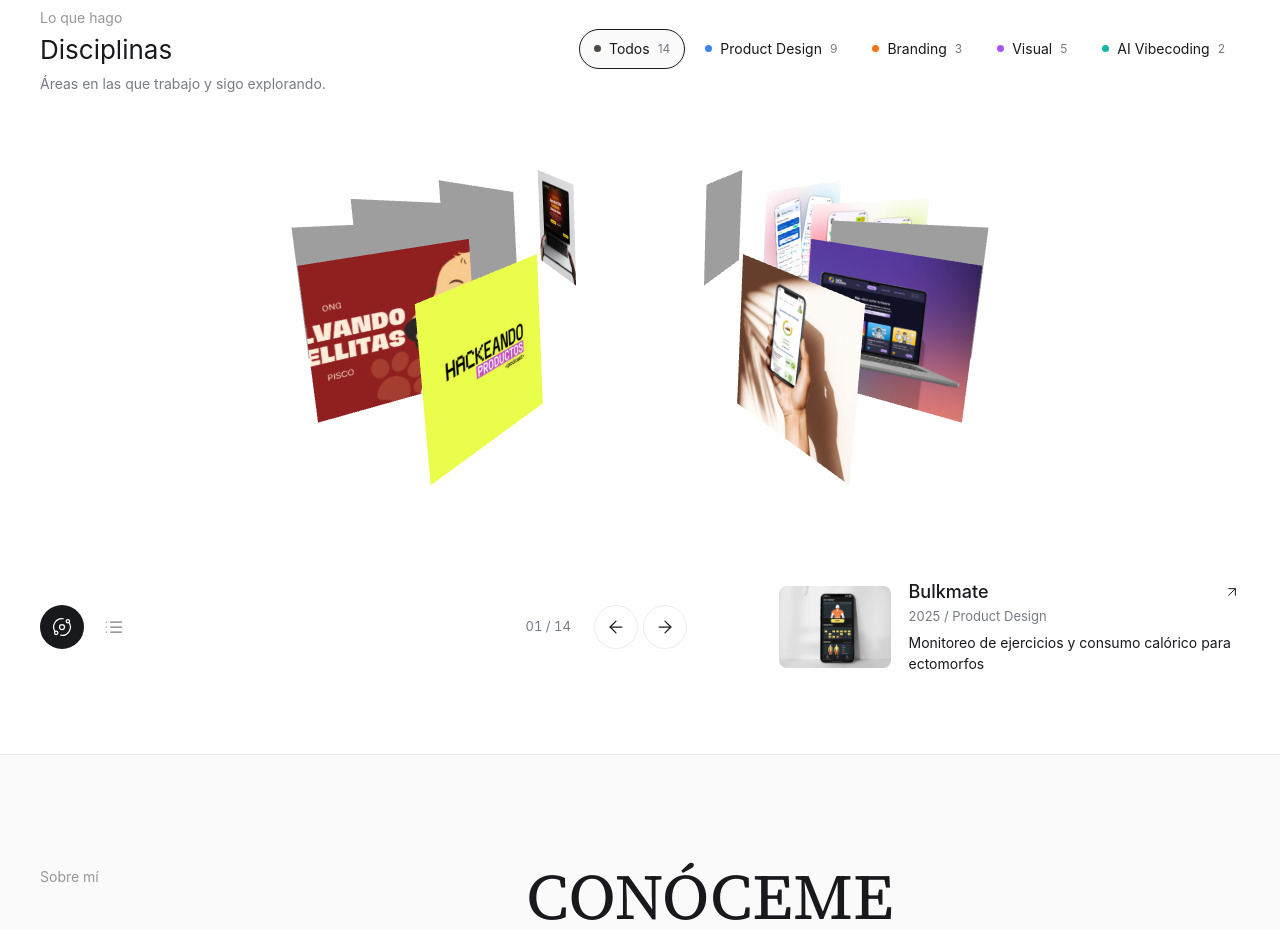
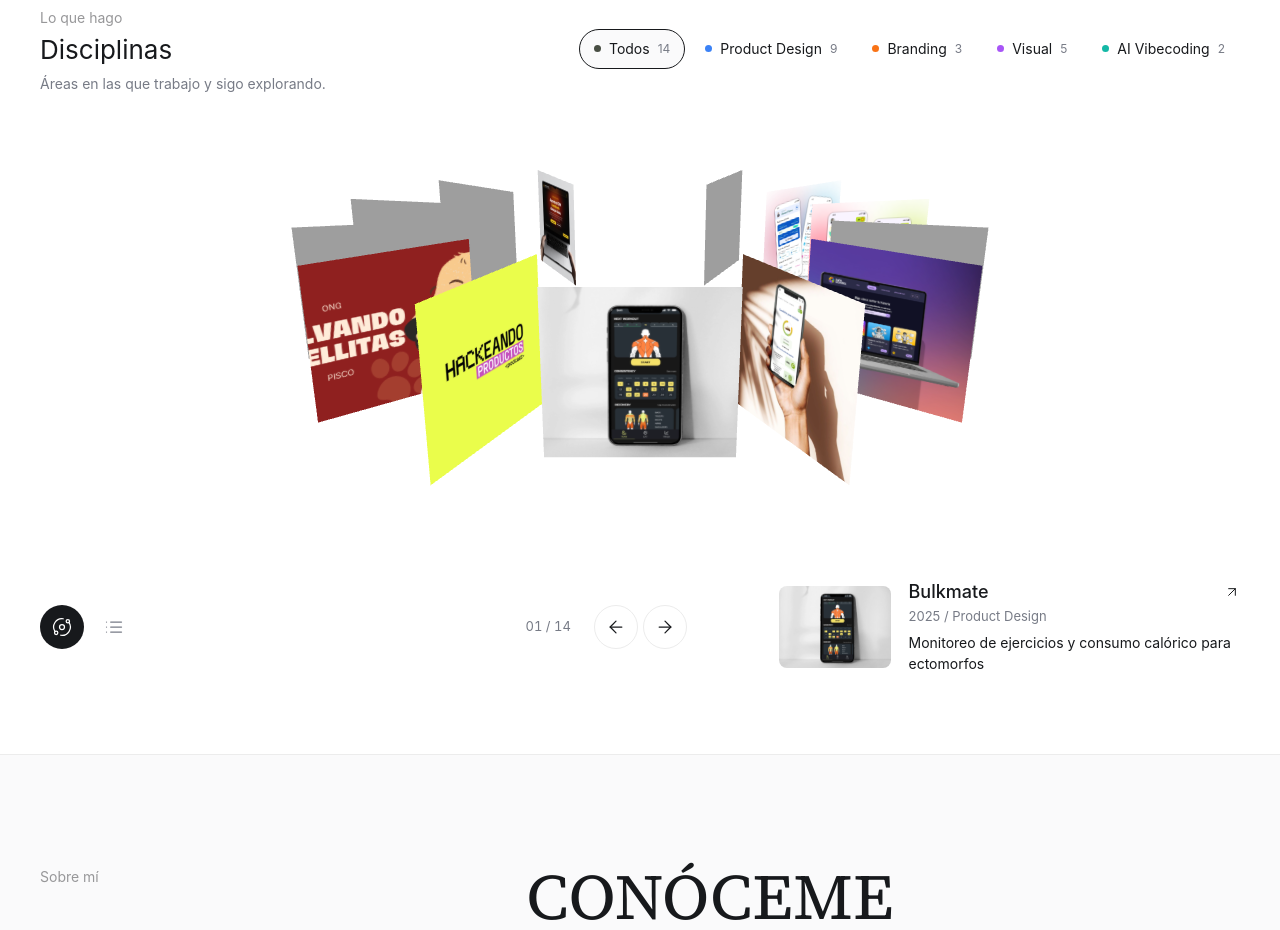
Before and after one commit to israval10/Portfolio1, a website: page index.html in a window 1280 px wide. Shown: the part 776-1706 px from the top of the page. Drawn offline with Linux system fonts and the light colour scheme; animation ran at ten frames a second.

Commit message:
Keep selected project card front-facing in wheel

```diff
--- a/index.html
+++ b/index.html
@@ -21,7 +21,7 @@
   <script defer src="/portfolio-data.js"></script>
   <script defer src="/portfolio-model.js"></script>
   <script defer src="/content.js"></script>
-  <script defer src="/project-wheel.js?v=mobile-loading-fix"></script>
+  <script defer src="/project-wheel.js?v=front-facing-selection"></script>
   <script defer src="/hero-particles.js?v=brain-profile"></script>
   <script defer src="/portfolio.js?v=mobile-index-fallback"></script>
 </head>
--- a/project-wheel.js
+++ b/project-wheel.js
@@ -264,7 +264,7 @@
         const z = this.radius ? Math.cos(angle) * this.radius : 0;
         item.mesh.position.x += (x - item.mesh.position.x) * ease;
         item.mesh.position.z += (z - item.mesh.position.z) * ease;
-        item.mesh.rotation.y = this.radius ? angle + Math.PI / 2 : 0;
+        item.mesh.rotation.y = this.radius && this.selected?.id !== item.project.id ? angle + Math.PI / 2 : 0;
         const scale = (!this.radius && this.selected?.id === item.project.id ? 1.04 : 1) + item.hover * .025;
         item.mesh.scale.setScalar(scale);
         if (Math.abs(x - item.mesh.position.x) + Math.abs(z - item.mesh.position.z) > .001) moving = true;
```
Also changed, not shown: tests/project-wheel.test.cjs (+23 -0 lines).
